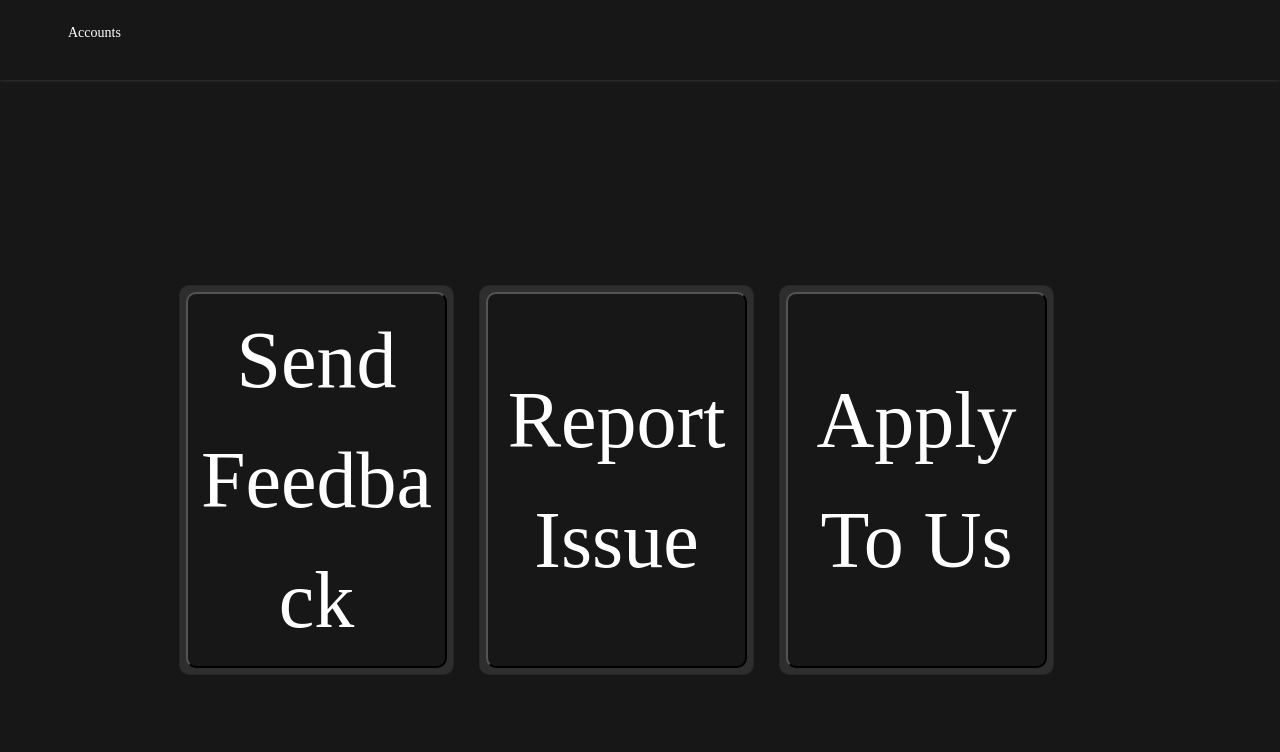
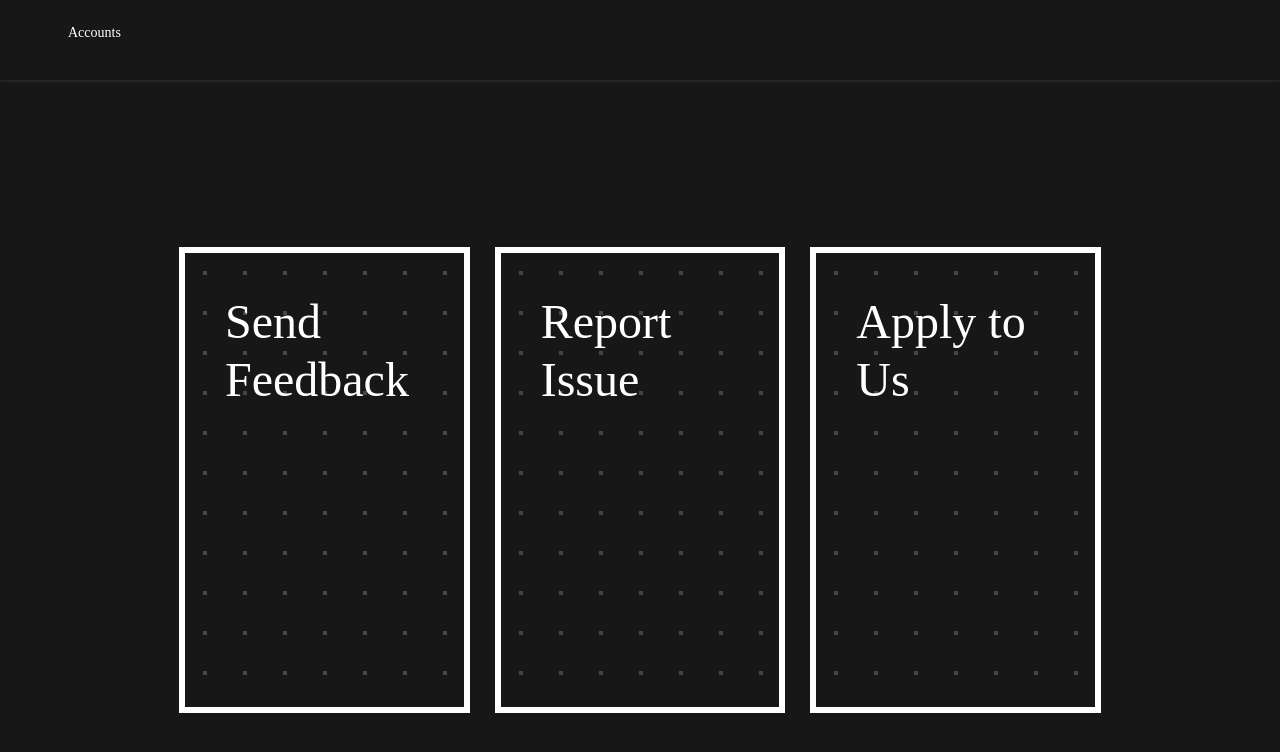
Before and after one commit to BleuAnge/Project-for-ITC-126, a React (Create React App) app: page /ContactScreen in a window 1280 px wide. Shown: the top 752 px of the page. Built offline with nearby package versions, Linux system fonts and the light colour scheme.

Commit message:
i regret forgor merge

```diff
--- a/package.json
+++ b/package.json
@@ -10,7 +10,7 @@
     "react": "^18.2.0",
     "react-bootstrap": "^2.7.2",
     "react-dom": "^18.2.0",
-    "react-router-dom": "^6.8.1",
+    "react-router-dom": "^6.9.0",
     "react-scripts": "5.0.1",
     "typekit": "^0.1.1",
     "web-vitals": "^2.1.4"
--- a/src/ContactScreen.css
+++ b/src/ContactScreen.css
@@ -1,5 +1,5 @@
 :root {
-    --card-color: rgb(23, 23, 23);
+    --card-color: rgb(255, 255, 255);
 }
 
 .modal-text {
@@ -20,28 +20,80 @@
     width: calc(100% - 20px);
 }
 
-.card {
-    background-color: rgba(255, 255, 255, 0.1);
-    border-radius: 10px;
+.card-body {
+    aspect-ratio: 1/1.6;
+    border: .75vmin solid var(--card-color);
     cursor: pointer;
-    height: 390px;
     position: relative;
-    width: 275px;
+    width: 30vmin;
+    overflow: hidden;
 }
 
-.card > .card-content {
-    background-color: var(--card-color);
-    border-radius: inherit;
+.card-body:before {
+    opacity: 0.6;
+    background: linear-gradient(
+        130deg,
+        transparent 0% 33%,
+        #5e5977 66%,
+        #8c6ebe 83.5%,
+        #e5813b 100%
+    );
+    background-position: 0% 0%;
+    background-size: 300% 300%;
+    content: "";
     position: absolute;
-    inset: 5px;
-    margin: 1px;
-    z-index: 2;
-    cursor: pointer;
+    height: 100%;
+    width: 100%;
+    left: 0px;
+    top: 0px;
+    transition: background-position 350ms ease;
+    z-index: -1;
+}
 
+.card-body:hover:before {
+    background-position: 100% 100%;
+    transform: scale(1.08, 1.03);
+}
+
+.card-content {
+    background: radial-gradient(
+        rgba(255, 255, 255, 0.2) 8%,
+        transparent 8%
+    );
+    background-position: 0% 0%;
+    background-size: 5vmin 5vmin;
+    padding: 5vmin;
+    height: 100%;
+    width:  100%;
+    transition: background-position 350ms ease;
+}
+
+.card-body:hover > .card-content {
+    background-position: -25% 0%;
+}
+
+.card-title, .card-subtitle {
     color: white;
-    font-size: clamp(3rem, 10vh, 8rem);
-    font-family: 'Bahnschript';
+    font-family: "Bahnscrift";
+    font-weight: 100;
+    margin: 0px;
+}
 
-    text-decoration: none;
-    text-align: center;
+.card-title {
+    font-size: 6vmin;
 }
+
+.card-subtitle {
+    font-size: 3vmin;
+    margin: 2vmin;
+    display: inline-block;
+    position: relative;
+    transform: translate(20%, 80%);
+    opacity: 0;
+    transition: opacity 400ms ease, transform 400ms ease;
+}
+
+.card-content:hover > .card-subtitle {
+    opacity: 1;
+    transform: translateY(0%);
+}
--- a/src/ContactScreen.js
+++ b/src/ContactScreen.js
@@ -1,5 +1,6 @@
 import './ContactScreen.css';
 import { useState } from 'react';
+import { useEffect } from 'react';
 import Button from 'react-bootstrap/esm/Button';
 import Modal from 'react-bootstrap/Modal';
 import FeedbackModal from './FeedbackModal';
@@ -23,16 +24,25 @@ const ContactScreen = () => {
         <>
             <div id="contact-screen">
                 <div id="cards">
-                    <div className="card">
-                        <button className="card-content"  onClick={openFeedbackModal}>Send Feedback</button>
+                    <div className="card-body" onClick={openFeedbackModal}>
+                        <div className="card-content">
+                            <h3 className="card-title">Send Feedback</h3>
+                            <h5 className="card-subtitle">Tell us your Experience</h5>
+                        </div>
                     </div>
 
-                    <div className="card">
-                        <button className="card-content" onClick={openReportModal}>Report Issue</button>
+                    <div className="card-body" onClick={openReportModal}>
+                        <div className="card-content">
+                            <h3 className="card-title">Report Issue</h3>
+                            <h5 className="card-subtitle">Have any problem with the app? Come tell us!</h5>
+                        </div>
                     </div>
 
-                    <div className="card">
-                        <button className="card-content" onClick={openApplicationModal}>Apply To Us</button>
+                    <div className="card-body" onClick={openApplicationModal}>
+                        <div className="card-content">
+                            <h3 className="card-title">Apply to Us</h3>
+                            <h4 className="card-subtitle">Wanna work with Us? Come and apply Now!</h4>
+                        </div>
                     </div>
                 </div>
             </div>
--- a/src/MainMenu.css
+++ b/src/MainMenu.css
@@ -1,11 +1,12 @@
 body {
     background-color: rgb(20,20,20);
+    margin: 0px;
 }
 
 #menu {
     position: absolute;
-    width: 100%;
-    height: 90vh;
+    width: 100vw;
+    height: 100vh;
     display: flex;
     align-items: center;
     overflow: hidden;
@@ -32,8 +33,7 @@ body {
 
 #menu-items {
     margin-left: clamp(4rem, 20vw, 48rem);
-    position: absolute;
-    top: 25%;
+    position: relative;
     z-index: 2;
 }
 
@@ -54,7 +54,8 @@ body {
     z-index: 1;
 
     transition: opacity 800ms ease,
-    background-size 800ms ease;
+    background-size 800ms ease,
+    background-position 200ms ease;
 }
 
 #menu-items:hover ~ #menu-bg-pattern {
@@ -93,12 +94,12 @@ body {
     background-size: 15vmax;
     opacity: 0.15;
 
-    transition: opacity 800ms ease,
+    transition: opacity 1600ms ease,
     background-size 800ms ease,
     background-position 800ms ease;
 }
 
 #menu-items:hover ~ #menu-bg-image {
     background-size: 20vmax;
-    opacity: 0.5;
+    opacity: 1;
 }
--- a/src/MainMenu.js
+++ b/src/MainMenu.js
@@ -1,14 +1,26 @@
 import './MainMenu.css';
 import { Link } from 'react-router-dom';
+import { useEffect } from 'react';
 
 const MainMenu = () => {
+    useEffect(() => {
+        const menu = document.getElementById('menu');
+
+        Array.from(document.getElementsByClassName('menu-item')).forEach((item, index) => {
+            item.onmouseover = () => {
+                menu.dataset.activeIndex = index;
+            }
+        });
+    }, [])
+
+
     return (
         <div id="menu">
             <div id="menu-items">
-                <Link className="menu-item" id='menu-item1' to='/'>Home</Link>
-                <Link className="menu-item" id='menu-item2' to='/Shop'>Shop</Link>
-                <Link className="menu-item" id='menu-item3' to='/About'>About Us</Link>
-                <Link className="menu-item" id='menu-item4' to='/ContactScreen'>Contact Us</Link>
+                <Link className="menu-item" to='/'>Home</Link>
+                <Link className="menu-item" to='/Shop'>Shop</Link>
+                <Link className="menu-item" to='/About'>About Us</Link>
+                <Link className="menu-item" to='/ContactScreen'>Contact Us</Link>
             </div>
             <div id="menu-bg-pattern"></div>
             <div id="menu-bg-image"></div>
```
Also changed, not shown: src/MainMenuCSS.js (deleted, +0 -7 lines), 1 other file (tests, documents, lock files or other folders).
